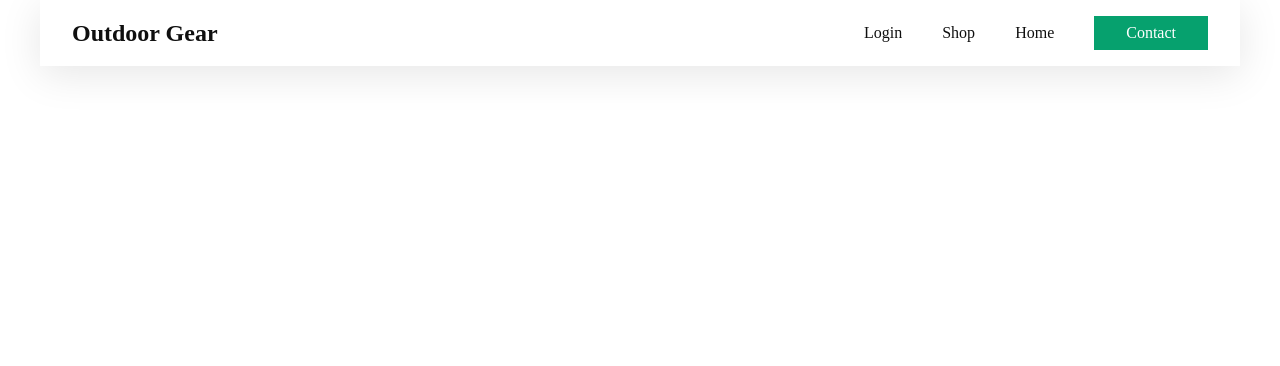
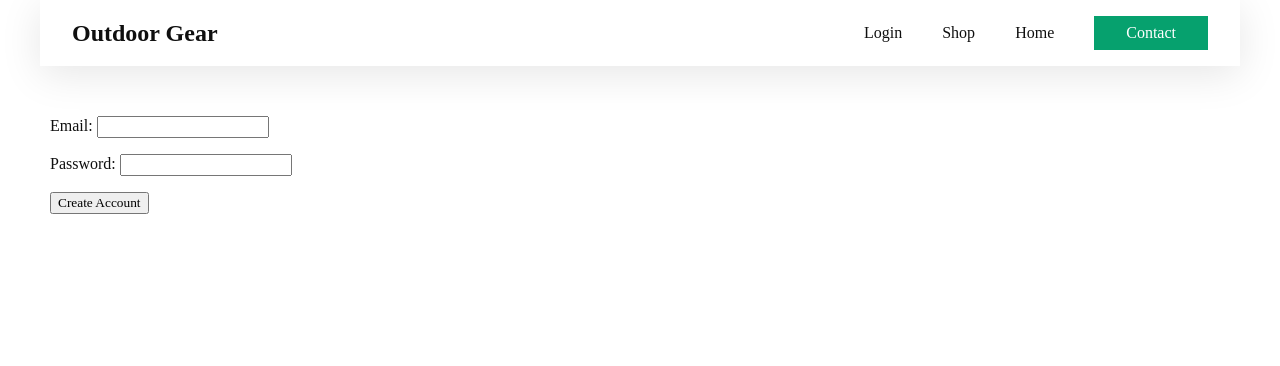
Before and after one commit to MatthewDun/Flask-OutdoorGear-Store, a Flask app: page /create-account in a window 1280 px wide. Shown: the top 366 px of the page. Run offline with Flask 3, Linux system fonts and the light colour scheme.

Commit message:
added a database! its sqlite. Updated create account page

```diff
--- a/app.py
+++ b/app.py
@@ -1,7 +1,25 @@
-from flask import Flask, render_template, redirect, request, url_for, session, abort
+from flask import Flask, render_template, redirect, request, url_for, session, g, jsonify
+import sqlite3
 
 app = Flask(__name__)
 app.secret_key = 'secret'
+
+def connect_db():
+    sql = sqlite3.connect('./database.db')
+    sql.row_factory = sqlite3.Row #changes from dict to tuple... makes easier to read
+    return sql
+
+def get_db():
+    if not hasattr(g, 'sqlite3'):
+        g.sqlite3_db = connect_db()
+        return g.sqlite3_db
+
+@app.teardown_appcontext
+def close_db(error):
+    if hasattr(g,'sqlite3'):
+        g.sqlite3_db.close()
+
+
 
 
 @app.route("/", methods=["GET", "POST"])
@@ -31,6 +49,23 @@ def store():
 def create_account():
     return render_template('create-account.html')
 
+def check_account():
+    New_Email = request.form["New_Email"]
+    New_Password = request.form["New_Password"]
+
+    db = get_db()
+    cursor = db.execute('SELECT * FROM users WHERE email = ?', (New_Email,))
+    rows = cursor.fetchall()
+
+    balls = "walls"
+
+    if (len(rows) > 0):
+        balls = "balls"
+
+    return f"<h1>{balls} is what is is</h1>"
+
+
+
 
 
 @app.route("/submit-form", methods=["GET", "POST"])
@@ -46,6 +81,30 @@ def authenticate():
     else:
         return redirect(url_for('login'))
 
+    #return f"<h1>Id {results[0]['id']}. <br> Email {results[0]['email']} <br> Password {results[0]['password']} <br>"
+
+
+
+@app.route("/submit-account", methods=["GET","POST"])
+
+def check_account():
+
+    data = request.get_json()
+
+    email = data.get("New_Email")
+
+
+    db = get_db()
+    cursor = db.execute('SELECT * FROM users WHERE email = ?', (email,))
+    rows = cursor.fetchall()
+
+    if (len(rows) > 0):
+        return jsonify({'message': 'Email already exists'})
+    else:
+        return jsonify({'message': f'Verifcation email was sent to {email}'})
+
+
+
 
 
 if __name__ == '__main__':
--- a/templates/create-account.html
+++ b/templates/create-account.html
@@ -26,6 +26,38 @@
 
   <!-- NAV BAR -->
 
+  <div class="login">
+    <form action="/submit-account" method="POST">
+      <p>Email: <input id="New_Email" type="text"></p>
+      <p>Password: <input id="New_Password" type="text"></p>
+
+      <button type="button" onclick="sendData()">Create Account</button>
+
+    </form>
+  </div>
+
+  <p id="message"></p>
+
+  <script>
+    function sendData() {
+      const New_Email = document.getElementById("New_Email").value;
+
+      fetch('/submit-account', {
+        method: 'POST',
+        headers: {
+          'Content-Type': 'application/json'
+        },
+        body: JSON.stringify({ New_Email: New_Email })
+      })
+      .then(response => response.json())
+      .then(data => {
+        document.getElementById("message").textContent = data.message;
+      });
+    }
+  </script>
+
+
+
 
 
 </body>
```
Also changed, not shown: database.db (added).
